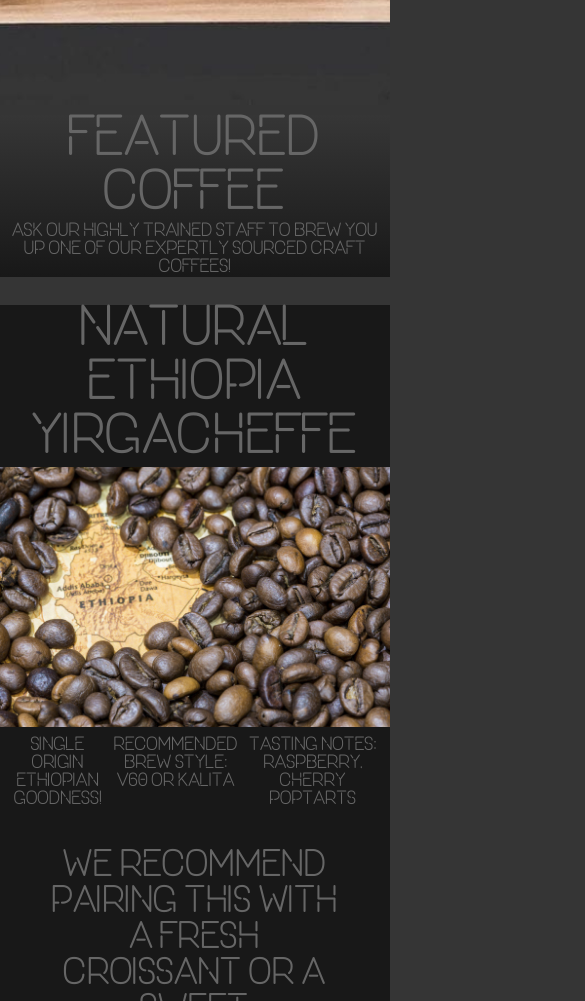
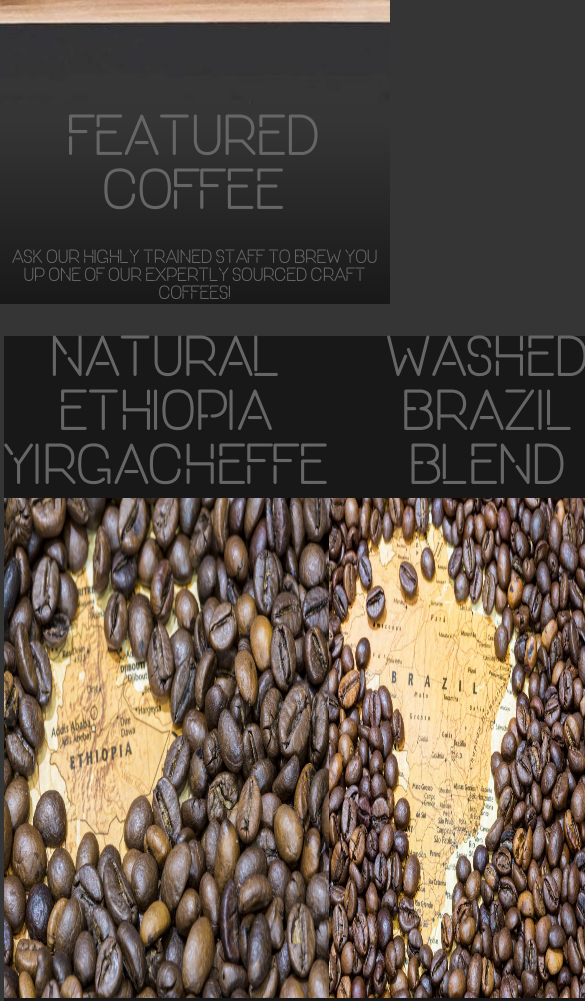
Before and after one commit to eccles714/06-Company-Homepage, a plain HTML site: page index.html in a window 390 px wide. Shown: the part 1395-2396 px from the top of the page, 585 px wide, since content can reach past the window. Drawn offline with nearby package versions, Linux system fonts and the light colour scheme.

Commit message:
Established desktop dimensions
Both mobile and desktop should now display the basics the way I wanted.

```diff
--- a/styles.css
+++ b/styles.css
@@ -189,6 +189,67 @@ header .mobile {
 
 /* <------------------------------------- FEATURED COFFEE ----------------------------------------> */
 
+.featuredcontainer {
+    color: rgb(102, 102, 102);
+    text-align: center;
+}
+.featuredcontainer .title {
+    background: rgb(24,24,24);
+    width: 100%;
+}
+.featuredcontainer.coffeecontainer {
+    display: flex;
+    justify-content: center;
+}
+.featuredcontainer .row1{
+    display: flex;
+    margin: 1%;
+    width: 100%;
+}
+.featuredcontainer .row2 {
+    margin: 1%;
+    width: 100%;
+    display: flex;
+    justify-content: center;
+}
+.featuredcontainer .coffee {
+    margin-top: 1rem;
+    width:49%;
+}
+.featuredcontainer #start {
+    margin: 10px 0;
+    background: linear-gradient(0deg, rgba(54,54,54,1) 0%, rgba(24,24,24,1) 100%);
+}
+.featuredcontainer img{
+    width: 95%;
+    height: 500px
+}
+.featuredcontainer #textcolumns {
+    display: flex;
+    justify-content: space-around;
+    margin: .277rem;
+}
+
+/* ------FEATURED FONTS------ */
+.featuredcontainer h1 {
+    font-size: 3rem;
+    margin-bottom: 1.5rem;
+}
+.featuredcontainer h2 {
+    font-size: 3rem;
+}
+.featuredcontainer h4 {
+    font-size: 1.5rem;
+}
+.featuredcontainer h6 {
+    font-size: 1.5rem;
+}
+.featuredcontainer h5 {
+    margin: 30px;
+    padding: 10px;
+    font-size: 2.5rem;
+}
+
 @media only screen and (max-width: 610px) {
     .featuredcontainer {
         display: flex;
```
